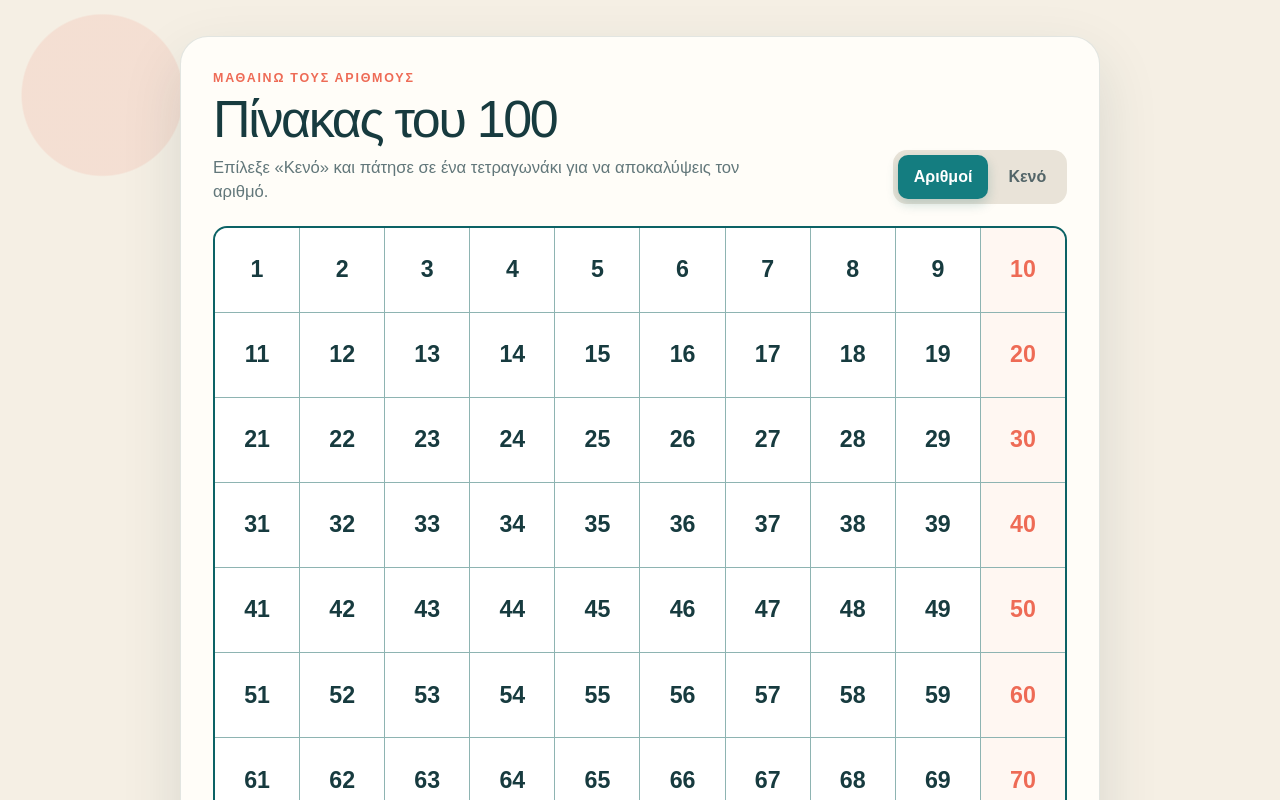
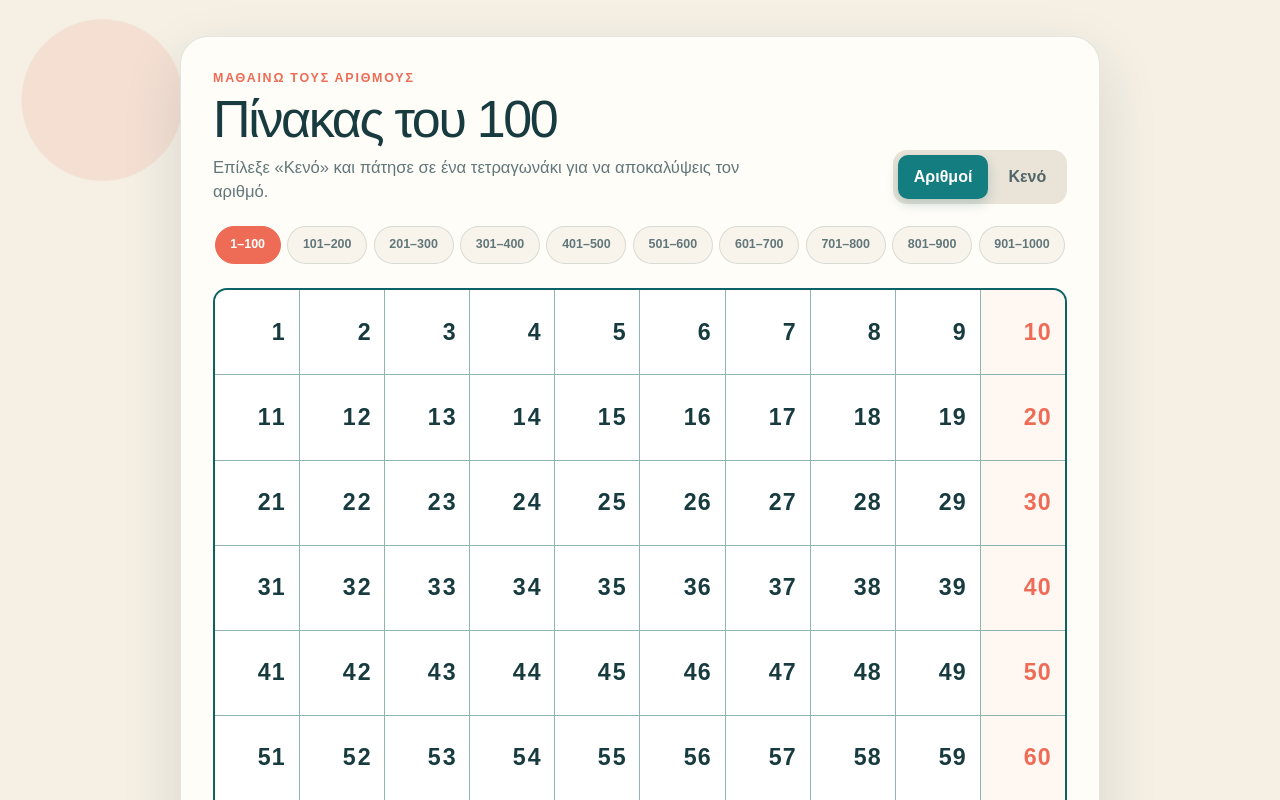
Before and after one commit to Margaritamarch/Mathematics, a Next.js app: page / in a window 1280 px wide. Shown: the top 800 px of the page. Built offline with nearby package versions, Linux system fonts and the light colour scheme.

Commit message:
Add animated number ranges through 1000

```diff
--- a/app/globals.css
+++ b/app/globals.css
@@ -112,10 +112,52 @@ h1 {
 }
 
 .view-switch button:focus-visible,
+.range-nav button:focus-visible,
 .number-cell:focus-visible {
   outline: 3px solid var(--coral);
   outline-offset: 3px;
   z-index: 2;
+}
+
+.range-nav {
+  display: flex;
+  gap: 0.4rem;
+  overflow-x: auto;
+  margin: -0.15rem 0 1rem;
+  padding: 0.15rem 0.1rem 0.55rem;
+  scrollbar-color: rgb(20 125 128 / 35%) transparent;
+  scrollbar-width: thin;
+}
+
+.range-nav button {
+  flex: 1 0 auto;
+  min-height: 38px;
+  padding: 0 0.72rem;
+  border: 1px solid rgb(23 59 63 / 14%);
+  border-radius: 999px;
+  color: var(--muted);
+  background: #f8f4ec;
+  font-size: 0.78rem;
+  font-weight: 800;
+  cursor: pointer;
+  transition: color 160ms ease, background 160ms ease, border-color 160ms ease,
+    transform 160ms ease;
+}
+
+.range-nav button:hover {
+  color: var(--teal-dark);
+  border-color: rgb(20 125 128 / 40%);
+  background: var(--teal-soft);
+}
+
+.range-nav button.active {
+  color: white;
+  border-color: var(--coral);
+  background: var(--coral);
+}
+
+.range-nav button:active {
+  transform: scale(0.96);
 }
 
 .number-grid {
@@ -143,6 +185,32 @@ h1 {
   line-height: 1;
   cursor: default;
   transition: background 140ms ease, color 140ms ease, transform 140ms ease;
+}
+
+.number-value {
+  display: grid;
+  grid-template-columns: repeat(4, 0.62em);
+  justify-content: center;
+  width: 2.48em;
+  font-variant-numeric: tabular-nums;
+}
+
+.number-digit {
+  grid-row: 1;
+  text-align: center;
+  animation: digit-in 320ms cubic-bezier(0.2, 0.8, 0.2, 1) both;
+}
+
+@keyframes digit-in {
+  from {
+    opacity: 0;
+    transform: translateY(-0.45em) scale(0.72);
+  }
+
+  to {
+    opacity: 1;
+    transform: translateY(0) scale(1);
+  }
 }
 
 .number-cell:nth-child(10n) {
@@ -224,6 +292,14 @@ h1 {
   .number-grid {
     border-radius: 10px;
   }
+
+  .range-nav {
+    margin-bottom: 0.75rem;
+  }
+
+  .range-nav button {
+    min-height: 42px;
+  }
 }
 
 @media (prefers-reduced-motion: reduce) {
@@ -232,5 +308,6 @@ h1 {
   *::after {
     scroll-behavior: auto !important;
     transition-duration: 0.01ms !important;
+    animation-duration: 0.01ms !important;
   }
 }
--- a/app/layout.tsx
+++ b/app/layout.tsx
@@ -2,8 +2,20 @@ import type { Metadata } from "next";
 import "./globals.css";
 
 export const metadata: Metadata = {
-  title: "Πίνακας του 100",
-  description: "Διαδραστικός πίνακας μαθηματικών με τους αριθμούς από το 1 μέχρι το 100.",
+  metadataBase: new URL("https://pinakas-tou-100.aglow-bison-8640.chatgpt.site"),
+  title: "Πίνακες αριθμών 1–1000",
+  description: "Διαδραστικοί πίνακες μαθηματικών με τους αριθμούς από το 1 μέχρι το 1000.",
+  openGraph: {
+    title: "Πίνακες αριθμών 1–1000",
+    description: "Διαδραστικοί πίνακες μαθηματικών με έξυπνη μετάβαση ψηφίων.",
+    images: ["/og.png"],
+  },
+  twitter: {
+    card: "summary_large_image",
+    title: "Πίνακες αριθμών 1–1000",
+    description: "Διαδραστικοί πίνακες μαθηματικών με έξυπνη μετάβαση ψηφίων.",
+    images: ["/og.png"],
+  },
   icons: {
     icon: "/favicon.svg",
     shortcut: "/favicon.svg",
--- a/app/page.tsx
+++ b/app/page.tsx
@@ -2,11 +2,40 @@
 
 import { useState } from "react";
 
-const numbers = Array.from({ length: 100 }, (_, index) => index + 1);
+const positions = Array.from({ length: 100 }, (_, index) => index + 1);
+const ranges = Array.from({ length: 10 }, (_, index) => ({
+  index,
+  start: index * 100 + 1,
+  end: (index + 1) * 100,
+}));
+
+function AnimatedNumber({ value }: { value: number }) {
+  const digits = String(value).split("");
+
+  return (
+    <span className="number-value" aria-hidden="true">
+      {digits.map((digit, index) => {
+        const placeFromRight = digits.length - index - 1;
+
+        return (
+          <span
+            className="number-digit"
+            key={`${placeFromRight}-${digit}`}
+            style={{ gridColumn: 4 - placeFromRight }}
+          >
+            {digit}
+          </span>
+        );
+      })}
+    </span>
+  );
+}
 
 export default function Home() {
   const [isBlank, setIsBlank] = useState(false);
   const [revealed, setRevealed] = useState<Set<number>>(new Set());
+  const [rangeIndex, setRangeIndex] = useState(0);
+  const activeRange = ranges[rangeIndex];
 
   function showAll() {
     setIsBlank(false);
@@ -26,6 +55,10 @@ export default function Home() {
       next.add(number);
       return next;
     });
+  }
+
+  function selectRange(index: number) {
+    setRangeIndex(index);
   }
 
   return (
@@ -61,21 +94,39 @@ export default function Home() {
           </div>
         </header>
 
-        <div className="number-grid" aria-label="Πίνακας αριθμών από το 1 έως το 100">
-          {numbers.map((number) => {
-            const isVisible = !isBlank || revealed.has(number);
+        <nav className="range-nav" aria-label="Επιλογή εκατοντάδας">
+          {ranges.map((range) => (
+            <button
+              type="button"
+              key={range.index}
+              className={rangeIndex === range.index ? "active" : ""}
+              aria-current={rangeIndex === range.index ? "true" : undefined}
+              onClick={() => selectRange(range.index)}
+            >
+              {range.start}–{range.end}
+            </button>
+          ))}
+        </nav>
+
+        <div
+          className="number-grid"
+          aria-label={`Πίνακας αριθμών από το ${activeRange.start} έως το ${activeRange.end}`}
+        >
+          {positions.map((position) => {
+            const number = rangeIndex * 100 + position;
+            const isVisible = !isBlank || revealed.has(position);
 
             return (
               <button
-                key={number}
+                key={position}
                 type="button"
                 className={`number-cell${isVisible ? " visible" : " hidden"}`}
-                onClick={() => revealNumber(number)}
+                onClick={() => revealNumber(position)}
                 aria-label={
                   isVisible ? `Αριθμός ${number}` : `Κρυμμένος αριθμός στη θέση ${number}`
                 }
               >
-                <span aria-hidden={!isVisible}>{isVisible ? number : ""}</span>
+                {isVisible ? <AnimatedNumber value={number} /> : null}
               </button>
             );
           })}
@@ -85,7 +136,7 @@ export default function Home() {
           <span className="footer-dot" aria-hidden="true" />
           {isBlank
             ? `${revealed.size} από τους 100 αριθμούς εμφανίστηκαν`
-            : "Οι αριθμοί από το 1 μέχρι το 100"}
+            : `Οι αριθμοί από το ${activeRange.start} μέχρι το ${activeRange.end}`}
         </footer>
       </section>
     </main>
```
Also changed, not shown: public/og.png (added).
